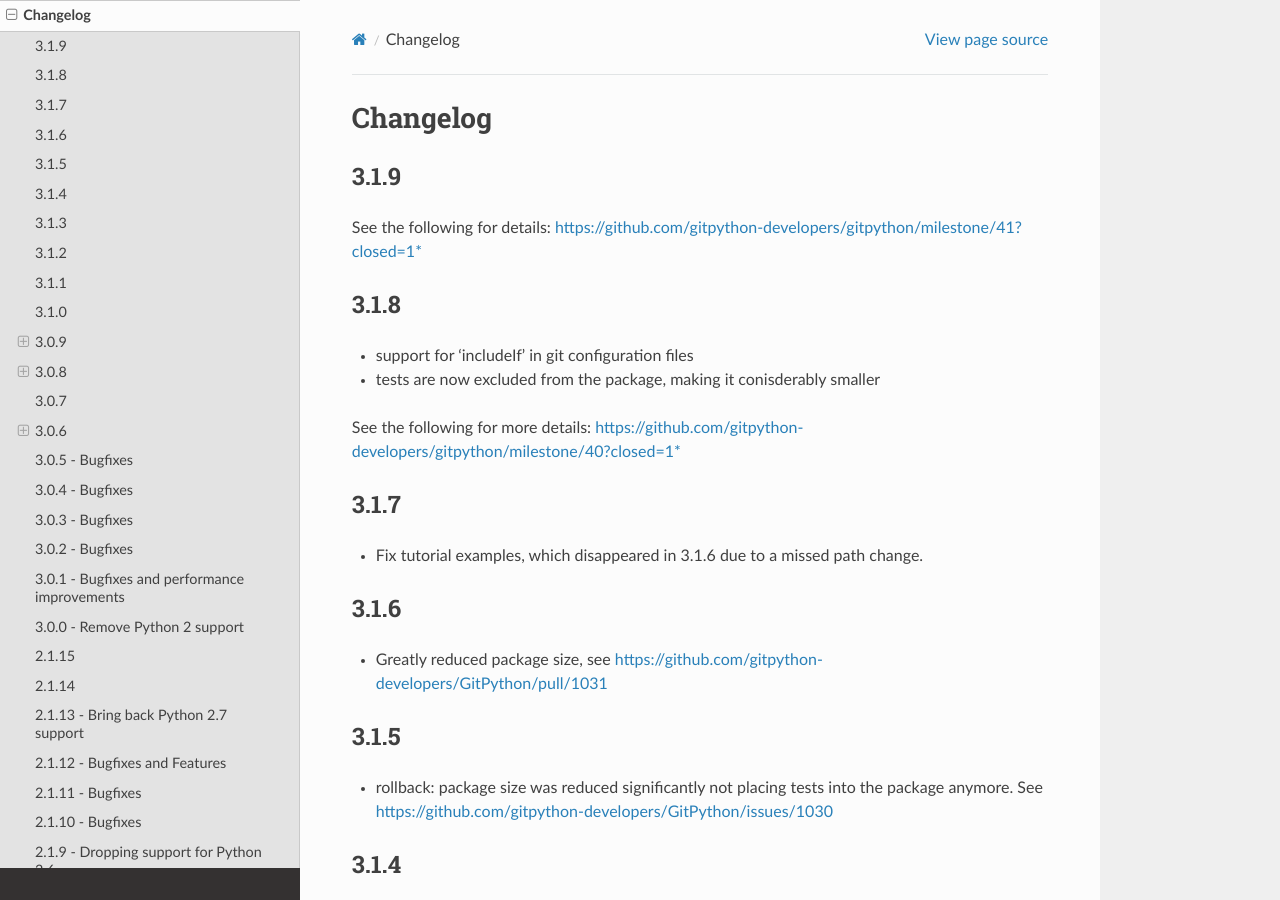
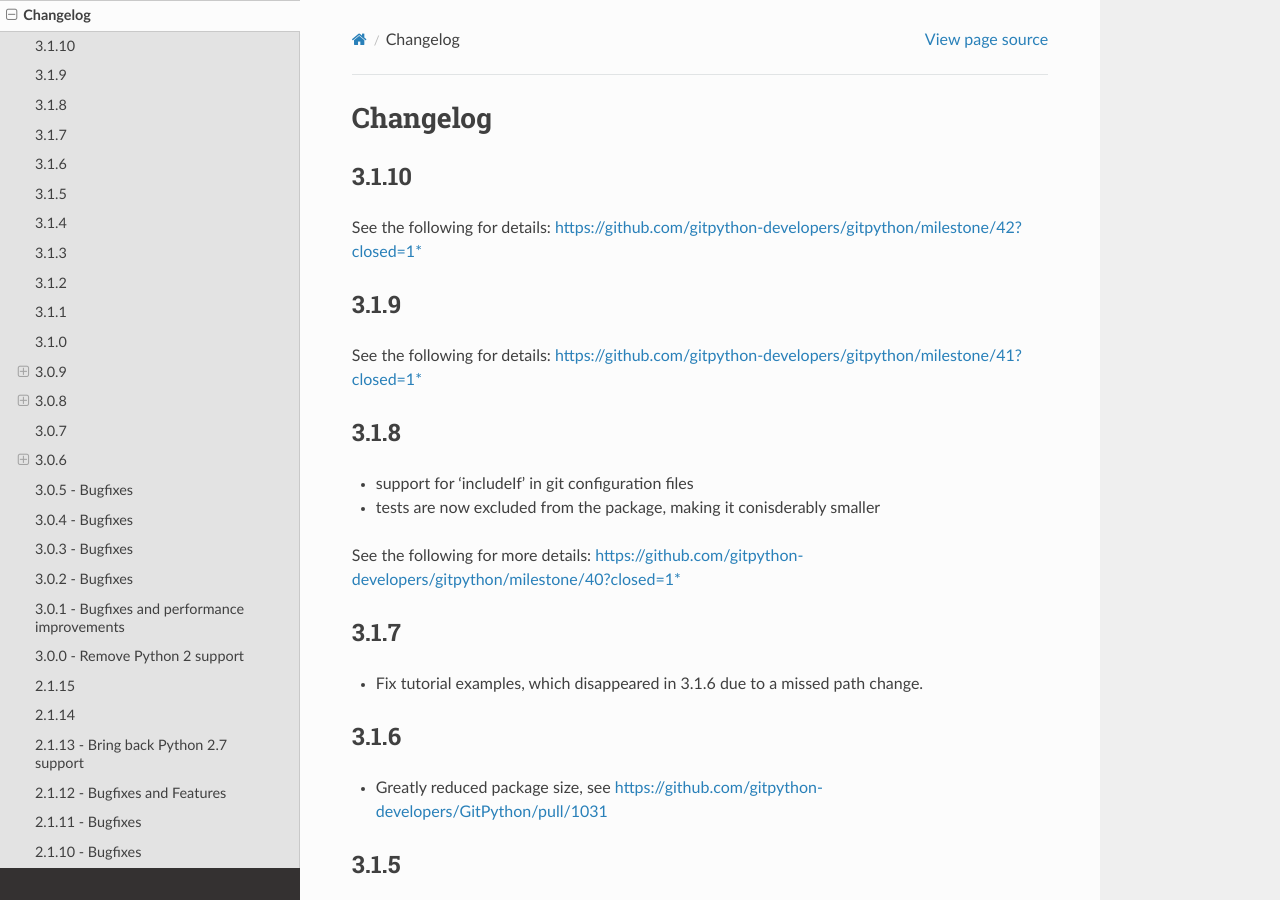
Before and after one commit to gitpython-developers/GitPython, a Sphinx documentation site: the page built from doc/source/changes.rst, in a window 1280 px wide and 900 px high. Built offline with Sphinx 7.4.7 and the Read the Docs theme 2.0.0, drawn with Linux system fonts in a browser that asks for light colours.

Commit message:
bump patch level

```diff
--- a/doc/source/changes.rst
+++ b/doc/source/changes.rst
@@ -1,6 +1,13 @@
 =========
 Changelog
 =========
+
+3.1.10
+======
+
+See the following for details:
+https://github.com/gitpython-developers/gitpython/milestone/42?closed=1*
+
 
 3.1.9
 =====
```
Also changed, not shown: 1 other file.
